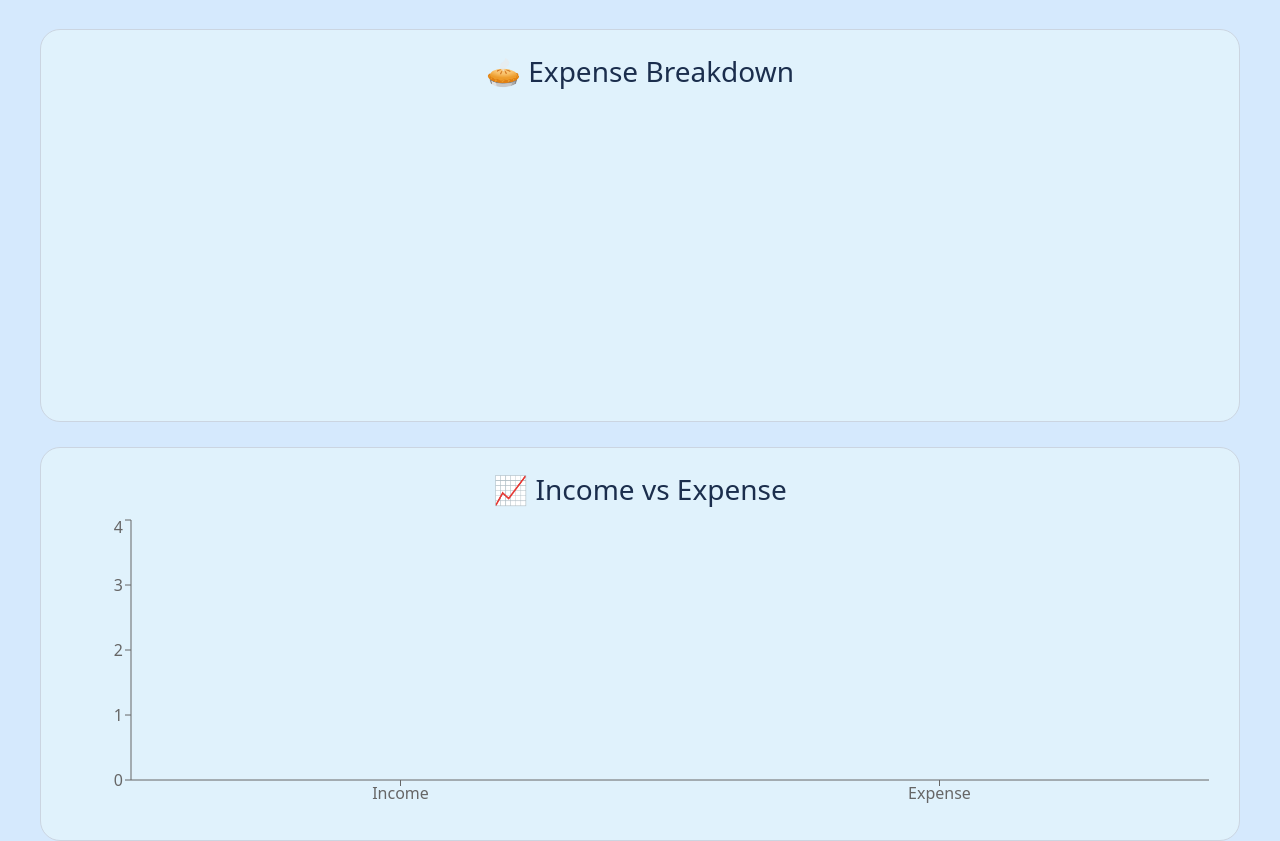
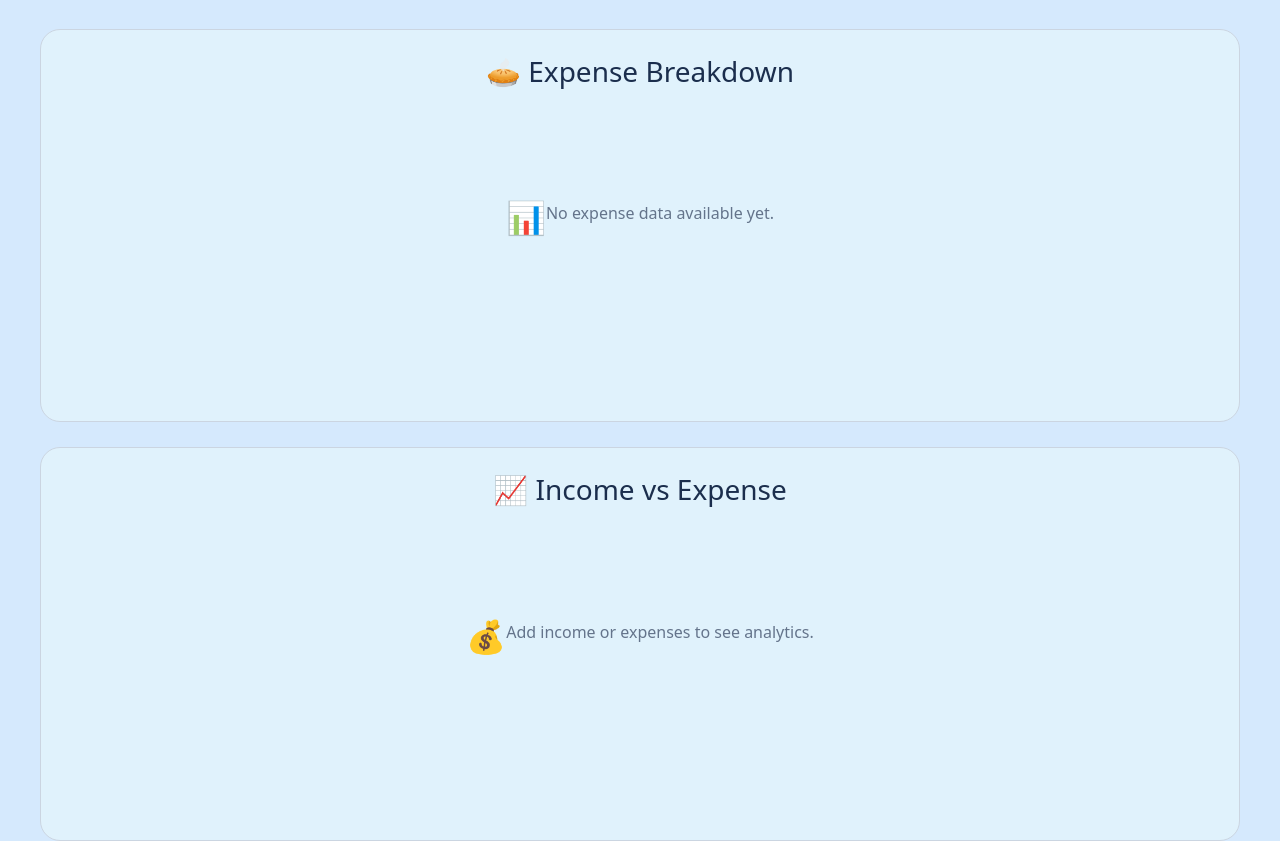
Before and after one commit to Ziba006/MoneyMate-Expense-Tracker, a React (Vite) app: page /analytics in a window 1280 px wide. Shown: the part 347-1188 px from the top of the page. Built offline with nearby package versions, Linux system fonts and the light colour scheme; sample sign-in values are in the browser's storage.

Commit message:
making analytics changes

```diff
--- a/src/components/ExpensePieChart.jsx
+++ b/src/components/ExpensePieChart.jsx
@@ -27,6 +27,16 @@ function ExpensePieChart({
 
 <div className="chart-container">
 
+  {
+    categoryData.length === 0 ? (
+
+      <div className="empty-state">
+        <h2>📊</h2>
+    <p>No expense data available yet.</p>
+      </div>
+
+    ) : (
+
       <ResponsiveContainer
         width="100%"
         height={300}
@@ -49,7 +59,12 @@ function ExpensePieChart({
                   <Cell
                     key={index}
                     fill={
-              CATEGORY_COLORS[entry.name] ||"#686565"} />
+                      CATEGORY_COLORS[
+                        entry.name
+                      ] || "#686565"
+                    }
+                  />
+
                 )
               )
             }
@@ -62,11 +77,11 @@ function ExpensePieChart({
 
       </ResponsiveContainer>
 
-      </div>
+    )
+  }
 
 </div>
-
-  );
+ </div>
+  )
 }
-
 export default ExpensePieChart;
--- a/src/components/IncomeExpenseBarChart.jsx
+++ b/src/components/IncomeExpenseBarChart.jsx
@@ -31,6 +31,16 @@ function IncomeExpenseBarChart({
 
       <div className="chart-container">
 
+{
+  totalIncome === 0 &&
+  totalExpenses === 0 ? (
+
+    <div className="empty-state">
+       <h2>💰</h2>
+    <p>Add income or expenses to see analytics.</p>
+    </div>
+
+  ) : (
         <ResponsiveContainer
           width="100%"
           height={300}
@@ -54,6 +64,8 @@ function IncomeExpenseBarChart({
           </BarChart>
 
         </ResponsiveContainer>
+  )
+}
 
       </div>
 
--- a/src/pages/Analytics.css
+++ b/src/pages/Analytics.css
@@ -61,3 +61,13 @@
 .chart-container{
     height:300px;
 }
+
+.empty-state{
+  display:flex;
+  justify-content:center;
+  align-items:center;
+  min-height:250px;
+  color:#64748b;
+  font-size:1rem;
+  text-align:center;
+}
```
Lines whose indentation alone changed are shown as unchanged.
